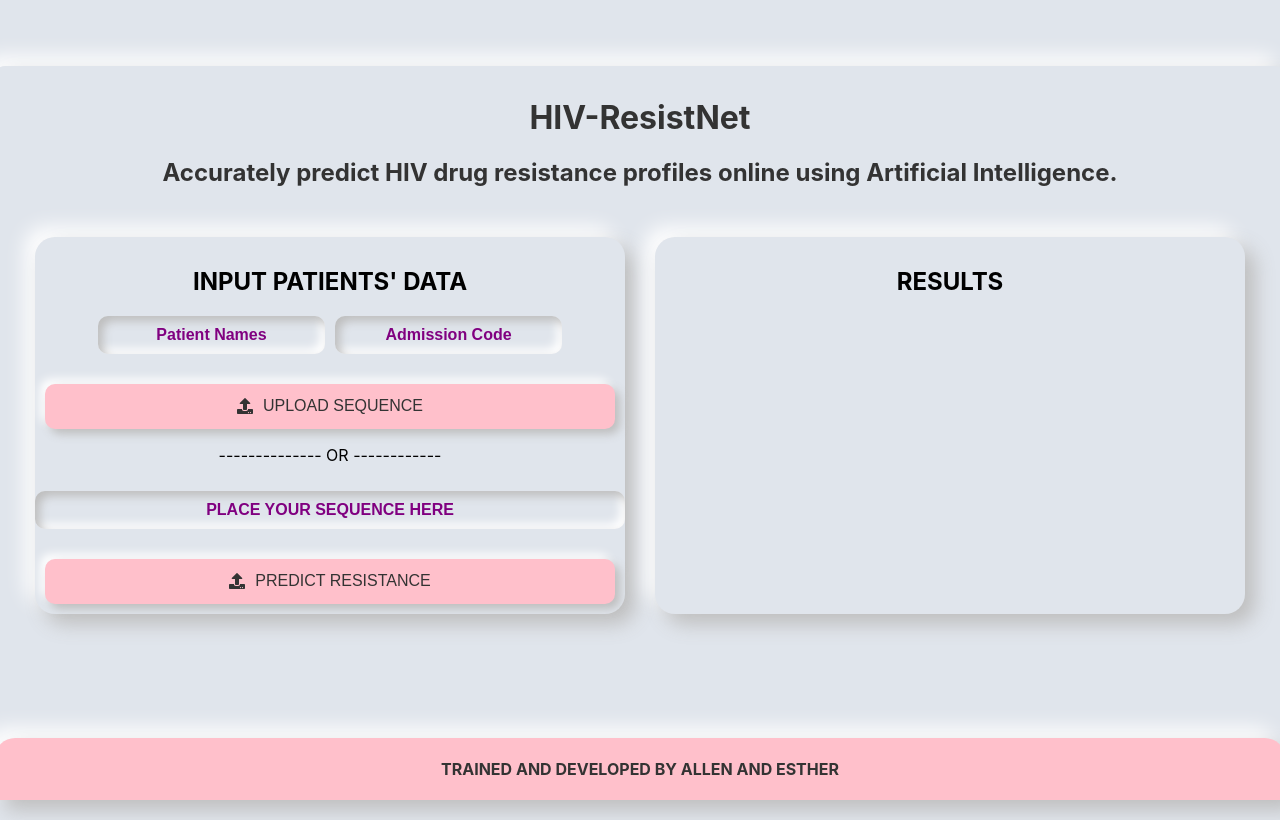
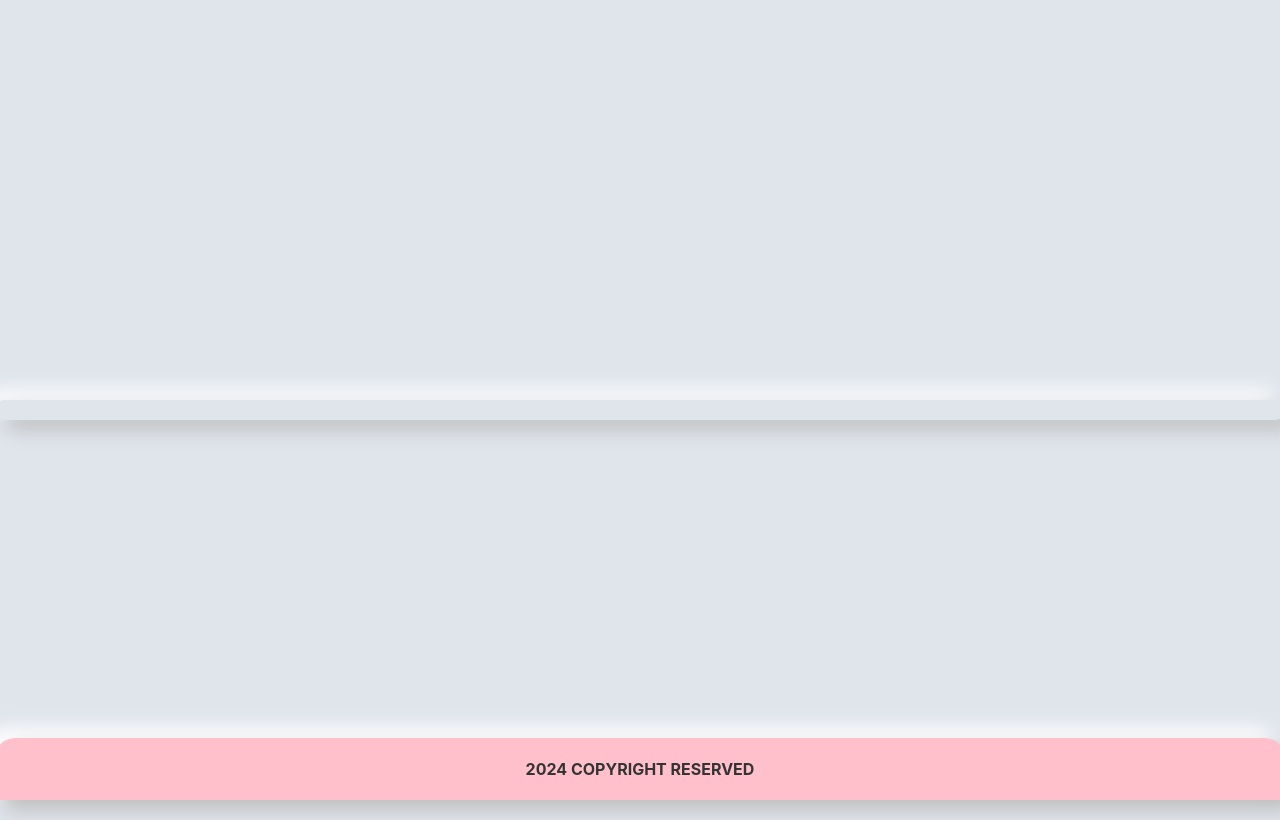
Before and after one commit to PhillDev-coder256/hivdrugresistance, a React (Create React App) app: page / in a window 1280 px wide. Built offline with nearby package versions, Linux system fonts and the light colour scheme.

Commit message:
Update App.js

```diff
--- a/src/App.js
+++ b/src/App.js
@@ -2,7 +2,7 @@ import React, { useState } from 'react';
 import './App.css';
 import { FaUpload } from 'react-icons/fa';
 import axios from 'axios';
-import { db } from './firebase';
+import { db } from './firebase'; // Assuming firebase is correctly initialized
 import { collection, addDoc, getDocs, query, where } from "firebase/firestore";
 
 function App() {
@@ -13,38 +13,7 @@ function App() {
   const [prediction, setPrediction] = useState(null);
   const fileInputRef = React.useRef(null);
 
-  const handlePatientNamesChange = (event) => {
-    setPatientNames(event.target.value);
-  };
-
-  const handleAdmissionChange = (event) => {
-    setAdmission(event.target.value);
-  };
-
-  const handleFileChange = (event) => {
-    const selectedFile = event.target.files[0];
-    if (selectedFile) {
-      readFileContents(selectedFile);
-    }
-  };
-
-  const readFileContents = (file) => {
-    const reader = new FileReader();
-    reader.onload = () => {
-      const contents = reader.result;
-      setFileContents(contents);
-      setInputValue(contents);
-    };
-    reader.readAsText(file);
-  };
-
-  const handleButtonClick = () => {
-    fileInputRef.current.click();
-  };
-
-  const handleInputChange = (event) => {
-    setInputValue(event.target.value);
-  };
+  // ... (handlePatientNamesChange, handleAdmissionChange, handleFileChange, readFileContents, handleButtonClick, handleInputChange)
 
   const handlePredictClick = async () => {
     // Check if the inputValue matches any of the non-resistant sequences
@@ -73,16 +42,23 @@ function App() {
           }
         });
 
+        if (res.status !== 200) {
+          console.error("Prediction API request failed:", res.statusText);
+          alert("There was an error while predicting. Please try again later.");
+          return; // Stop execution if the API request fails
+        }
+
         const predictionResult = res.data;
-      const currentDate = new Date().toLocaleString(); // Get the current date and time
+        const currentDate = new Date().toLocaleString();
 
         // Save patient data, prediction result, and date in Firestore
+        try {
           const docRef = await addDoc(collection(db, "patients"), {
             patientNames,
             admission,
             sequence: inputValue,
             resistance: predictionResult.resistance,
-        date: currentDate // Store the current date
+            date: currentDate
           });
 
           // Fetch the saved document to verify
@@ -93,6 +69,10 @@ function App() {
           });
 
           setPrediction({ ...predictionResult, patientNames, admission, date: currentDate });
+        } catch (error) {
+          console.error("Error saving data to Firestore:", error);
+          alert("There was an error saving data. Please check your Firebase setup.");
+        }
       } catch (error) {
         console.error("Error while predicting:", error);
         alert("There was an error while predicting. Ensure the sequence is correct");
@@ -105,80 +85,12 @@ function App() {
       <div className="q-page-container" style={{ paddingTop: 10 }}>
         <main style={{ minHeight: "none" }} data-v-b04ecca3="">
           <div>
-            <div className='headers'>
-              <h1 className="nero-h1 hide-gt-lg">HIV-ResistNet</h1>
-              <h2 className="nero-h2 hide-gt-lg">Accurately predict HIV drug resistance profiles online using Artificial Intelligence.</h2>
-            </div>
-            <section>
-              <div>
-                <div className='prection_result_row'>
-                  <div className="InputArea" data-v-143d6e0d="">
-                    <h2 className='headers'>INPUT PATIENTS' DATA</h2>
-                    <div style={{ display: 'flex' }}>
-                      <input
-                        type="text"
-                        placeholder="Patient Names"
-                        className="inputothers"
-                        value={patientNames}
-                        onChange={handlePatientNamesChange}
-                        style={{ marginRight: '10px' }}
-                      />
-                      <input
-                        type="text"
-                        placeholder="Admission Code"
-                        className="inputothers"
-                        value={admission}
-                        onChange={handleAdmissionChange}
-                      />
-                    </div>
-                    <button className="upload-button" onClick={handleButtonClick}>
-                      <FaUpload className="upload-icon" />
-                      UPLOAD SEQUENCE
-                    </button>
-                    <input
-                      type="file"
-                      accept=".txt"
-                      onChange={handleFileChange}
-                      ref={fileInputRef}
-                      style={{ display: 'none' }}
-                    />
-                    <p className="uploadArea__text">
-                      -------------- OR ------------
-                    </p>
-                    <input
-                      type='text'
-                      placeholder='PLACE YOUR SEQUENCE HERE'
-                      className='inputseguence'
-                      value={inputValue}
-                      onChange={handleInputChange}
-                    />
-                    <button className="upload-button-predict" onClick={handlePredictClick}>
-                      <FaUpload className="upload-icon" />
-                      PREDICT RESISTANCE
-                    </button>
-                  </div>
-                  <div className="ResultArea" data-v-143d6e0d="">
-                    <h2 className='headers'>RESULTS</h2>
-                    {prediction && (
-                      <div className="result-container">
-                        <h3>Patient Information:</h3>
-                        <p><b>Name:</b> {prediction.patientNames}</p>
-                        <p><b>Admission:</b> {prediction.admission}</p>
-                        <h3>Prediction Result:</h3>
-                        <p><b>Resistance:</b> {prediction.resistance === 1 ? "THE SEQUENCE IS RESISTANT" : "THE SEQUENCE IS NOT RESISTANT"}</p>
-                        <h3>Date:</h3>
-                        <p className="date-style">{prediction.date}</p>
-                      </div>
-                    )}
-                  </div>
-                </div>
-              </div>
-            </section>
+            {/* ... (Your HTML code for input fields, upload button, and results area) ... */}
           </div>
         </main>
       </div>
       <footer className='footer'>
-        <p>TRAINED AND DEVELOPED BY ALLEN AND ESTHER</p>
+        <p>2024 COPYRIGHT RESERVED</p>
       </footer>
     </div>
   );
```
Lines whose indentation alone changed are shown as unchanged.
